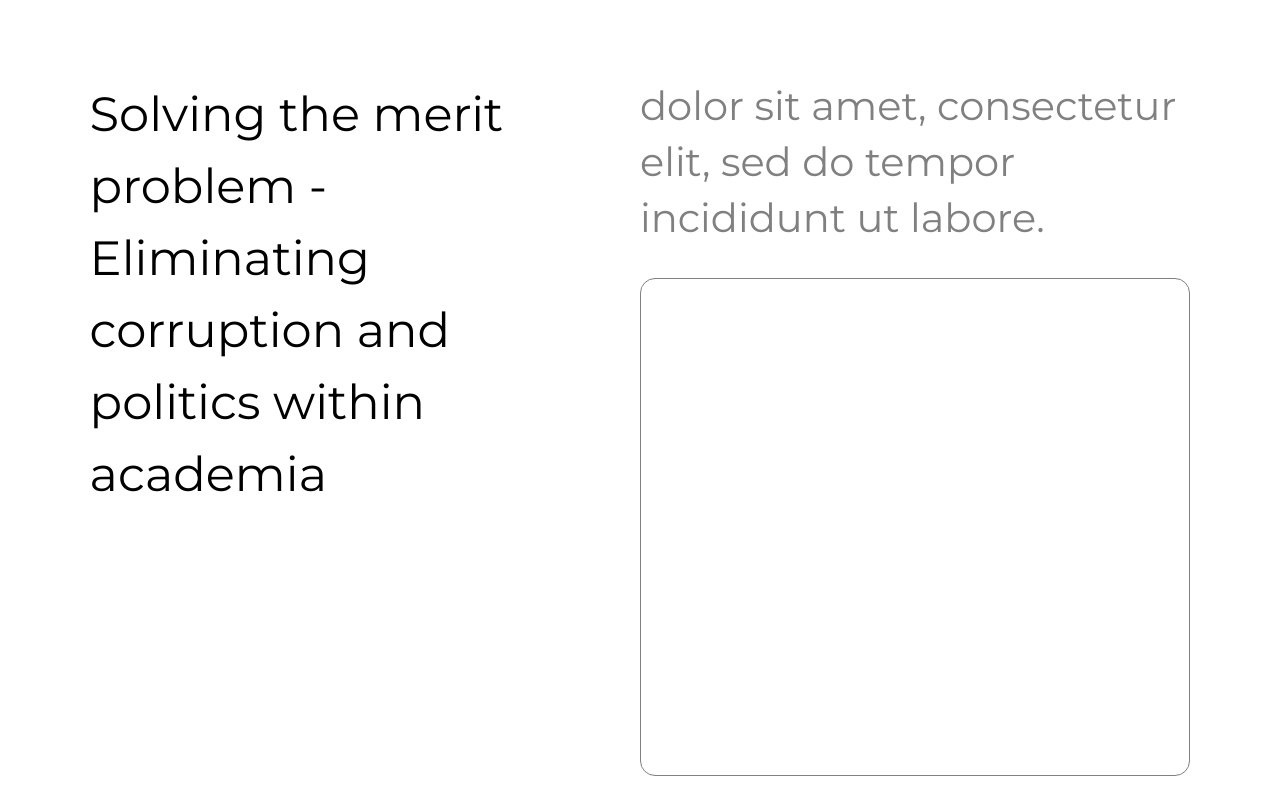
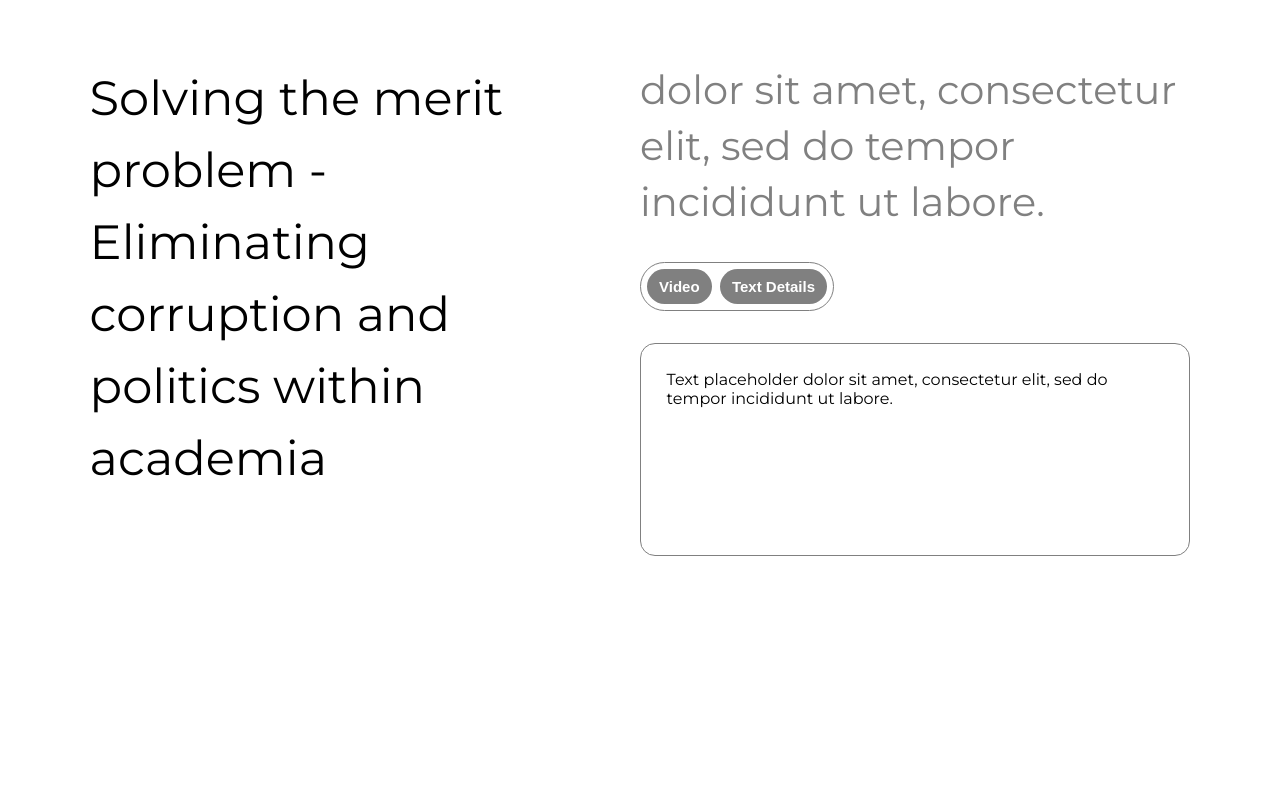
Before and after one commit to christinapan98/liberata, a React (Create React App) app: page / in a window 1280 px wide. Shown: the part 2000-2797 px from the top of the page. Built offline with nearby package versions, Linux system fonts and the light colour scheme.

Commit message:
Format problem section description text

```diff
--- a/src/App.css
+++ b/src/App.css
@@ -59,12 +59,13 @@
 .App-problem-body > div:first-child {
   line-height: 3.5rem;
   font-size: 2.5rem;
+  margin-bottom: 2rem;
   color: gray;
 }
 
-.App-problem-body > div:nth-child(2) {
-  padding: 10vw;
-  height: 30vh;
+.App-problem-body > div:last-child {
+  padding: 2vw;
+  height: 20vh;
   border-radius: 15px;
   margin-top: 4vh;
   border: 1px solid gray;
@@ -76,3 +77,32 @@
   line-height: 8rem;
   padding-right: 5rem;
 }
+
+#section-one-video:hover {
+  cursor: pointer;
+}
+
+.App-problem-button-carousel {
+  border: 1px solid gray;
+  border-radius: 25px;
+  padding: 6px;
+  display: flex;
+  width: 180px;
+  justify-content: space-between;
+}
+
+button {
+  background-color: gray;
+  border: none;
+  height: 35px;
+  font-size: 15px;
+  font-weight: 600;
+  color: white;
+  border-radius: 25px;
+  padding-left: 12px;
+  padding-right: 12px;
+}
+
+button:hover {
+  cursor: pointer;
+}
--- a/src/App.tsx
+++ b/src/App.tsx
@@ -5,8 +5,9 @@ import SectionOneVideo from './videos/Liberata_Section_One.mp4';
 import ReactPlayer from 'react-player/lazy';
 
 function App() {
-  const sectionOneRef = useRef(null);
-  const [isSectionOnePlaying, setSectionOnePlaying] = useState(false);
+  const [isMeritVideoOn, setMeritVideoOn] = useState(false);
+  const [isEconomicVideoOn, setEconomicVideoOn] = useState(false);
+  const [isTrustVideoOn, setTrustVideoOn] = useState(false);
 
   useEffect(() => {
     const sectionItems = document.getElementsByClassName("App-section");
@@ -38,11 +39,11 @@ function App() {
         <div className="App-section">
           <ReactPlayer
             url={SectionOneVideo}
-            playing={isSectionOnePlaying}
             autoPlay={true}
             controls={true}
             width="1000"
             height="500"
+            id="section-one-video"
           ></ReactPlayer>
         </div>
 
@@ -53,8 +54,13 @@ function App() {
             <div>
               dolor sit amet, consectetur elit, sed do tempor incididunt ut labore.
             </div>
+            <div className="App-problem-button-carousel">
+              <button onClick={() => setMeritVideoOn(true)}>Video</button>
+              <button onClick={() => setMeritVideoOn(false)}>Text Details</button>
+            </div>
             <div>
-
+              <div style={{display: isMeritVideoOn ? 'block' : 'none'}}>Video placeholder dolor sit amet, consectetur elit, sed do tempor incididunt ut labore. </div>
+              <div style={{display: !isMeritVideoOn ? 'block' : 'none'}}>Text placeholder dolor sit amet, consectetur elit, sed do tempor incididunt ut labore. </div>
             </div>
           </div>
         </div>
@@ -65,8 +71,13 @@ function App() {
             <div>
               dolor sit amet, consectetur elit, sed do tempor incididunt ut labore.
             </div>
+            <div className="App-problem-button-carousel">
+              <button onClick={() => setEconomicVideoOn(true)}>Video</button>
+              <button onClick={() => setEconomicVideoOn(false)}>Text Details</button>
+            </div>
             <div>
-
+              <div style={{display: isEconomicVideoOn ? 'block' : 'none'}}>Video placeholder dolor sit amet, consectetur elit, sed do tempor incididunt ut labore. </div>
+              <div style={{display: !isEconomicVideoOn ? 'block' : 'none'}}>Text placeholder dolor sit amet, consectetur elit, sed do tempor incididunt ut labore. </div>
             </div>
           </div>
         </div>
@@ -77,8 +88,13 @@ function App() {
             <div>
               dolor sit amet, consectetur elit, sed do tempor incididunt ut labore.
             </div>
+            <div className="App-problem-button-carousel">
+              <button onClick={() => setTrustVideoOn(true)}>Video</button>
+              <button onClick={() => setTrustVideoOn(false)}>Text Details</button>
+            </div>
             <div>
-
+              <div style={{display: isTrustVideoOn ? 'block' : 'none'}}>Video placeholder dolor sit amet, consectetur elit, sed do tempor incididunt ut labore. </div>
+              <div style={{display: !isTrustVideoOn ? 'block' : 'none'}}>Text placeholder dolor sit amet, consectetur elit, sed do tempor incididunt ut labore. </div>
             </div>
           </div>
         </div>
--- a/src/components/Header.tsx
+++ b/src/components/Header.tsx
@@ -12,17 +12,14 @@ function Header() {
               <a id="Header-logo" href="#section-one">
                 Liberata
               </a>
-              <a href="#section-one">
+              <a href="#section-two">
                 Creating solutions
               </a>
-              <a href="#section-two">
+              <a href="#section-three">
                 Video Playlist
               </a>
-              <a href="#section-three">
+              <a href="#section-four">
                 FAQ
-              </a>
-              <a href="#section-four">
-                Get in touch
               </a>
             </span>
 
```
